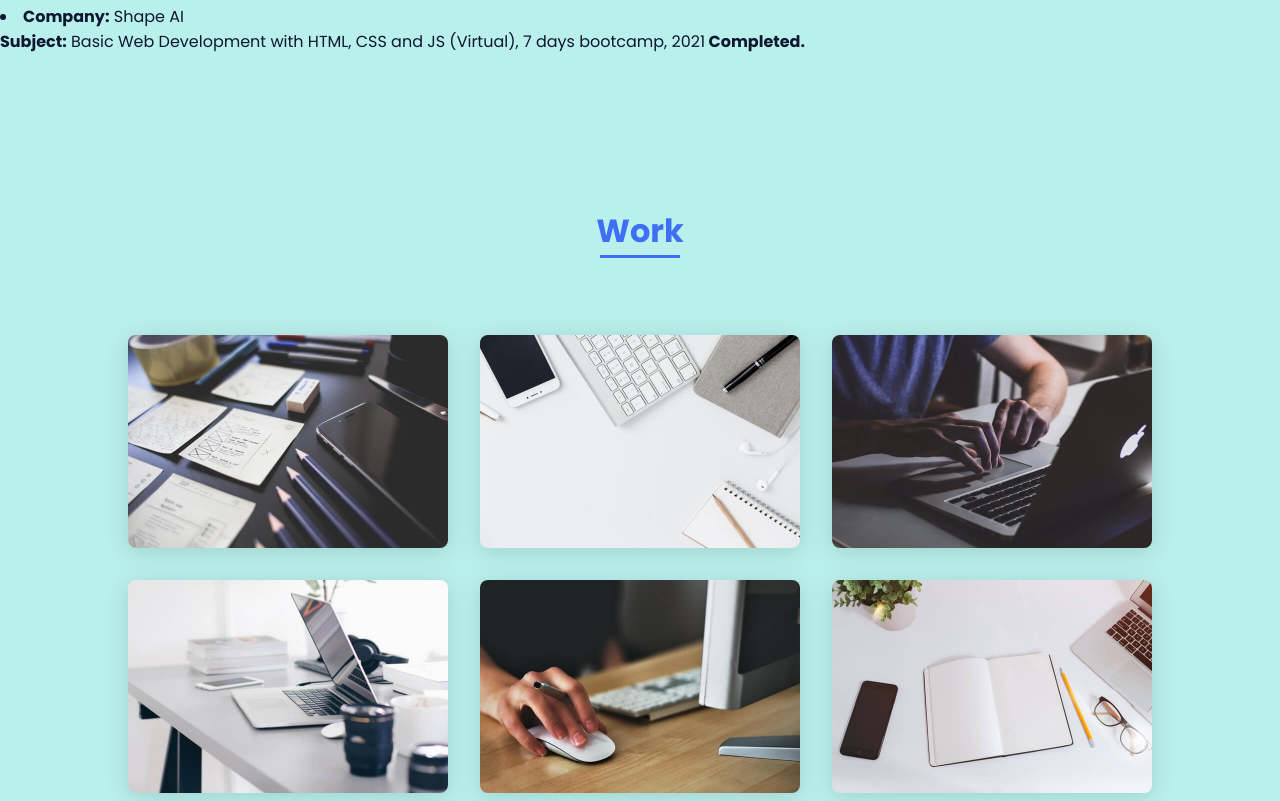
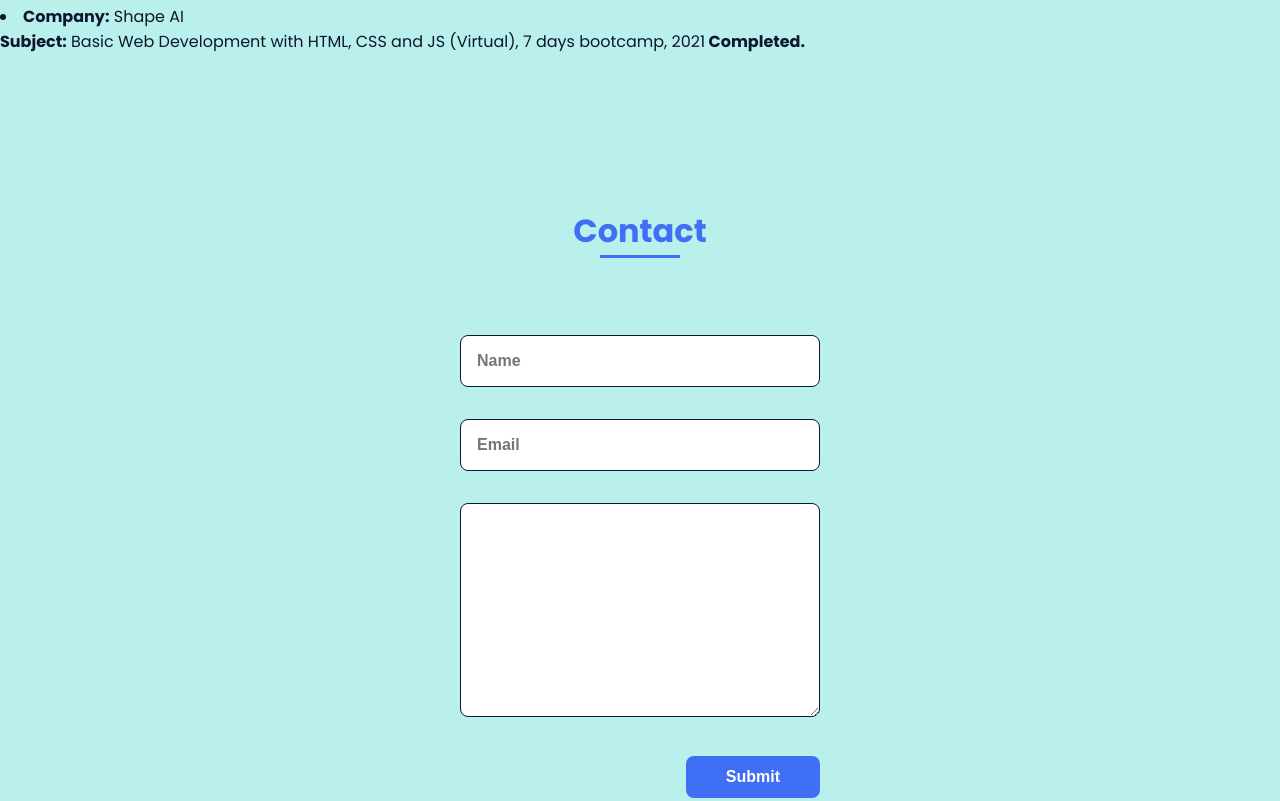
Before and after one commit to prachiishinde/PersonalPortfolio, a plain HTML site: page index.html in a window 1280 px wide. Shown: the part 2820-3621 px from the top of the page. Drawn offline with nearby package versions, Linux system fonts and the light colour scheme.

Commit message:
Update index.html

```diff
--- a/index.html
+++ b/index.html
@@ -218,32 +218,6 @@
                 </div>
             </section>
 
-            <!--===== PARTICIPATION =====-->
-            <section class="work section" id="work">
-                <h2 class="section-title">Work</h2>
-
-                <div class="work__container bd-grid">
-                    <a href="" class="work__img">
-                        <img src="assets/img/work1.jpg" alt="">
-                    </a>
-                    <a href="" class="work__img">
-                        <img src="assets/img/work2.jpg" alt="">
-                    </a>
-                    <a href="" class="work__img">
-                        <img src="assets/img/work3.jpg" alt="">
-                    </a>
-                    <a href="" class="work__img">
-                        <img src="assets/img/work4.jpg" alt="">
-                    </a>
-                    <a href="" class="work__img">
-                        <img src="assets/img/work5.jpg" alt="">
-                    </a>
-                    <a href="" class="work__img">
-                        <img src="assets/img/work6.jpg" alt="">
-                    </a>
-                </div>
-            </section>
-
             <!--===== CONTACT =====-->
             <section class="contact section" id="contact">
                 <h2 class="section-title">Contact</h2>
```
